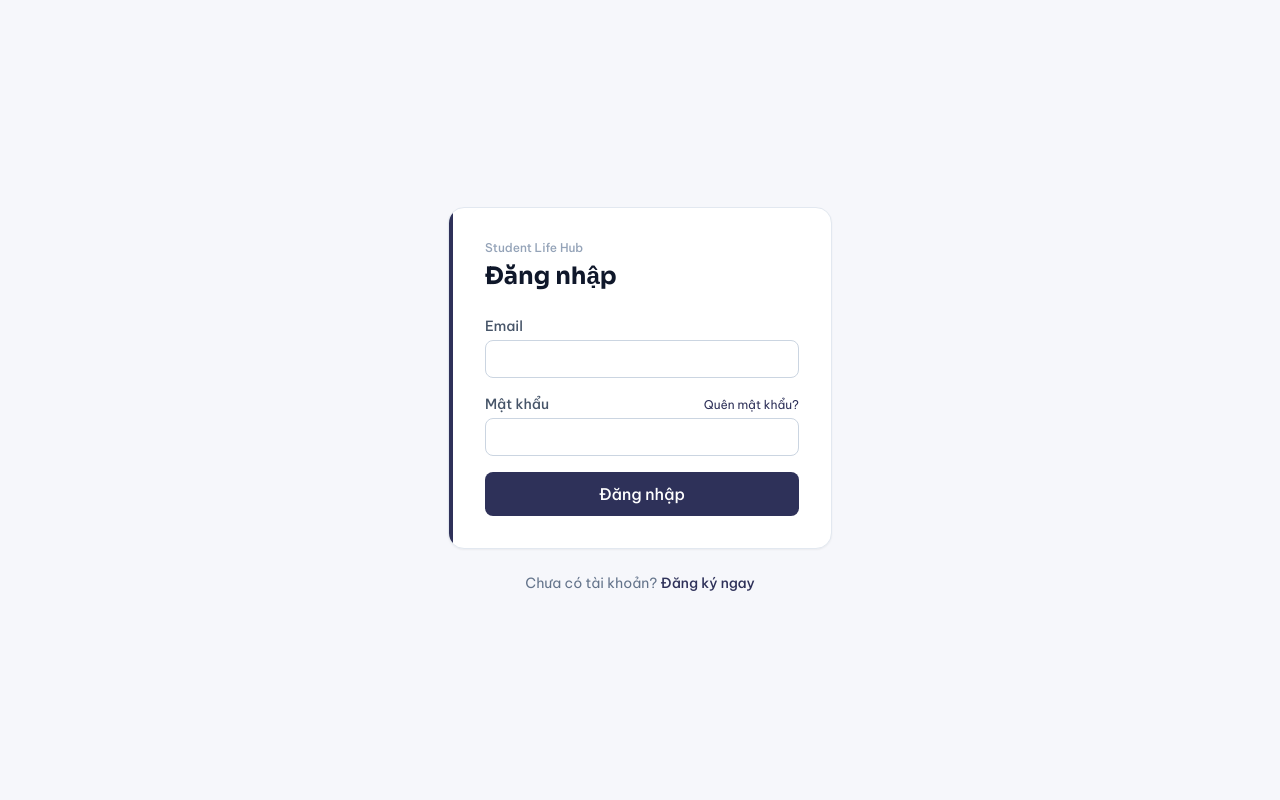
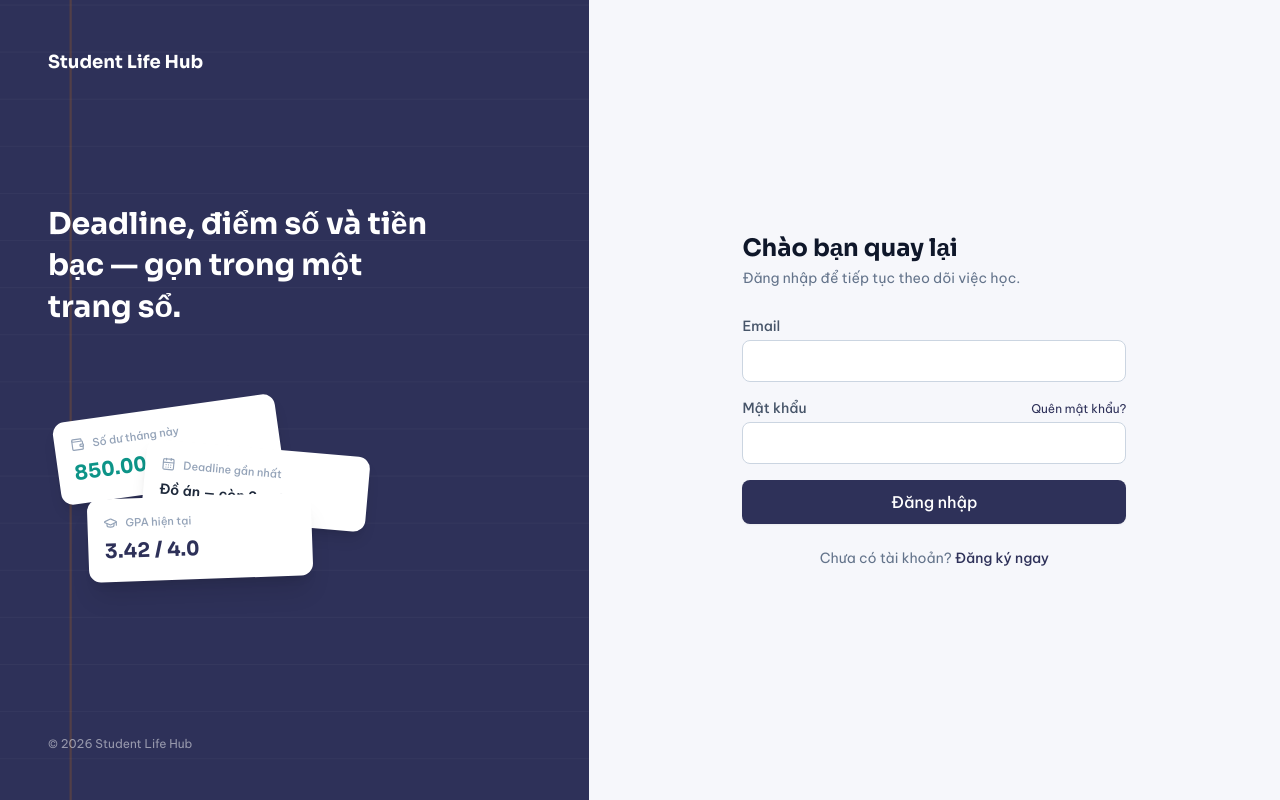
Before and after one commit to LNTienDat/student-life-hub, a React (Vite) app in the folder front/: page /login in a window 1280 px wide. Built offline with nearby package versions, Linux system fonts and the light colour scheme.

Commit message:
feat: Áp dụng trọn bộ giao diện đăng nhập mới từ login-redesign (Login.jsx, NotebookLines, AnimatedNumber)

```diff
--- /dev/null
+++ b/front/src/components/AnimatedNumber.jsx
@@ -0,0 +1,27 @@
+import { useEffect, useState } from 'react';
+import { useMotionValue, animate } from 'framer-motion';
+
+/**
+ * Đếm số chạy mượt khi giá trị thay đổi (GPA, deadline, số dư...).
+ * value: số cần hiển thị (number). format: hàm định dạng số hiện tại -> chuỗi hiển thị.
+ */
+function AnimatedNumber({ value, format = (v) => Math.round(v).toString(), duration = 0.9 }) {
+  const motionVal = useMotionValue(0);
+  const [hienThi, setHienThi] = useState(format(0));
+
+  useEffect(() => {
+    const diem = typeof value === 'number' && !Number.isNaN(value) ? value : 0;
+    const controls = animate(motionVal, diem, { duration, ease: 'easeOut' });
+    const huyLangNghe = motionVal.on('change', (v) => setHienThi(format(v)));
+    return () => {
+      controls.stop();
+      huyLangNghe();
+    };
+    // eslint-disable-next-line react-hooks/exhaustive-deps
+  }, [value]);
+
+  if (value === null || value === undefined) return '--';
+  return hienThi;
+}
+
+export default AnimatedNumber;
--- /dev/null
+++ b/front/src/components/NotebookLines.jsx
@@ -0,0 +1,25 @@
+/**
+ * Họa tiết "trang sổ tay" — dòng kẻ ngang mảnh + đường lề đỏ dọc, đúng ẩn dụ
+ * thiết kế xuyên suốt (planner/notebook). Dùng làm nền panel thương hiệu,
+ * không phải hoạ tiết trang trí ngẫu nhiên.
+ */
+function NotebookLines({ className = '' }) {
+  return (
+    <svg
+      className={className}
+      viewBox="0 0 400 600"
+      preserveAspectRatio="xMidYMid slice"
+      xmlns="http://www.w3.org/2000/svg"
+    >
+      <defs>
+        <pattern id="notebook-ruled" width="400" height="32" patternUnits="userSpaceOnUse">
+          <line x1="0" y1="32" x2="400" y2="32" stroke="rgba(255,255,255,0.08)" strokeWidth="1" />
+        </pattern>
+      </defs>
+      <rect width="400" height="600" fill="url(#notebook-ruled)" />
+      <line x1="48" y1="0" x2="48" y2="600" stroke="rgba(217,119,6,0.35)" strokeWidth="1.5" />
+    </svg>
+  );
+}
+
+export default NotebookLines;
--- a/front/src/pages/Login.jsx
+++ b/front/src/pages/Login.jsx
@@ -1,7 +1,19 @@
 import { useState } from 'react';
 import { useNavigate, Link } from 'react-router-dom';
+import { motion } from 'framer-motion';
+import { GraduationCap, CalendarDays, Wallet } from 'lucide-react';
 import api from '../services/api';
 import { useAuth } from '../context/AuthContext';
+import NotebookLines from '../components/NotebookLines';
+
+const bienTheField = {
+  an: { opacity: 0, y: 12 },
+  hien: (i) => ({
+    opacity: 1,
+    y: 0,
+    transition: { delay: 0.15 + i * 0.08, duration: 0.5, ease: 'easeOut' },
+  }),
+};
 
 function Login() {
   const [email, setEmail] = useState('');
@@ -29,37 +41,103 @@ function Login() {
   }
 
   return (
-    <div className="min-h-screen flex items-center justify-center bg-paper px-4">
+    <div className="min-h-screen flex bg-paper">
+      {/* Panel thương hiệu — ẩn trên mobile, họa tiết dòng kẻ sổ tay + 3 lá ghi chú xếp chồng */}
+      <div className="hidden lg:flex lg:w-[46%] relative bg-ink-600 overflow-hidden flex-col justify-between p-12">
+        <NotebookLines className="absolute inset-0 w-full h-full opacity-60" />
+
+        <div className="relative z-10">
+          <span className="font-display text-lg font-bold text-white">Student Life Hub</span>
+        </div>
+
+        <div className="relative z-10 my-auto py-16">
+          <motion.h1
+            initial={{ opacity: 0, y: 16 }}
+            animate={{ opacity: 1, y: 0 }}
+            transition={{ duration: 0.6, ease: 'easeOut' }}
+            className="font-display text-3xl font-bold text-white leading-snug max-w-sm"
+          >
+            Deadline, điểm số và tiền bạc — gọn trong một trang sổ.
+          </motion.h1>
+
+          {/* 3 lá ghi chú xếp chồng — hình minh họa gắn trực tiếp với 3 trụ cột của app */}
+          <div className="relative h-56 mt-14 max-w-xs">
+            <motion.div
+              initial={{ opacity: 0, y: 24, rotate: -10 }}
+              animate={{ opacity: 1, y: 0, rotate: -8 }}
+              transition={{ delay: 0.3, duration: 0.55, ease: 'easeOut' }}
+              className="absolute left-2 top-6 w-56 bg-white rounded-xl shadow-lg p-4"
+            >
+              <div className="flex items-center gap-2 text-slate-400 mb-1.5">
+                <Wallet className="w-3.5 h-3.5" />
+                <span className="text-[11px] font-medium">Số dư tháng này</span>
+              </div>
+              <p className="font-display text-xl font-bold text-teal-600">850.000 đ</p>
+            </motion.div>
+
+            <motion.div
+              initial={{ opacity: 0, y: 24, rotate: 8 }}
+              animate={{ opacity: 1, y: 0, rotate: 5 }}
+              transition={{ delay: 0.42, duration: 0.55, ease: 'easeOut' }}
+              className="absolute left-24 top-16 w-56 bg-white rounded-xl shadow-lg p-4"
+            >
+              <div className="flex items-center gap-2 text-slate-400 mb-1.5">
+                <CalendarDays className="w-3.5 h-3.5" />
+                <span className="text-[11px] font-medium">Deadline gần nhất</span>
+              </div>
+              <p className="text-sm font-semibold text-slate-800">Đồ án — còn 2 ngày</p>
+            </motion.div>
+
+            <motion.div
+              initial={{ opacity: 0, y: 24, rotate: -3 }}
+              animate={{ opacity: 1, y: 0, rotate: -2 }}
+              transition={{ delay: 0.54, duration: 0.55, ease: 'easeOut' }}
+              className="absolute left-10 top-28 w-56 bg-white rounded-xl shadow-xl p-4"
+            >
+              <div className="flex items-center gap-2 text-slate-400 mb-1.5">
+                <GraduationCap className="w-3.5 h-3.5" />
+                <span className="text-[11px] font-medium">GPA hiện tại</span>
+              </div>
+              <p className="font-display text-xl font-bold text-ink-600">3.42 / 4.0</p>
+            </motion.div>
+          </div>
+        </div>
+
+        <p className="relative z-10 text-xs text-white/50">© 2026 Student Life Hub</p>
+      </div>
+
+      {/* Form đăng nhập */}
+      <div className="flex-1 flex items-center justify-center px-6 py-12">
         <div className="w-full max-w-sm">
-        <div className="relative bg-white rounded-2xl shadow-sm border border-slate-200 overflow-hidden">
-          {/* Thanh gáy — điểm nhấn xuyên suốt hệ thống thiết kế, gợi mép trang sổ tay */}
-          <div className="absolute left-0 top-0 bottom-0 w-1 bg-ink-600" />
-
-          <div className="p-8 pl-9">
-            <p className="text-xs font-medium text-slate-400 mb-1">Student Life Hub</p>
-            <h1 className="font-display text-2xl font-bold text-slate-900 mb-6">
-              Đăng nhập
-            </h1>
+          <motion.div initial="an" animate="hien" custom={0} variants={bienTheField}>
+            <p className="lg:hidden text-sm text-slate-400 mb-1">Student Life Hub</p>
+            <h1 className="font-display text-2xl font-bold text-slate-900 mb-1">Chào bạn quay lại</h1>
+            <p className="text-sm text-slate-500 mb-7">Đăng nhập để tiếp tục theo dõi việc học.</p>
+          </motion.div>
 
           {loi && (
-              <div className="bg-rose-50 border border-rose-200 text-rose-700 px-3 py-2 rounded-lg mb-4 text-sm">
+            <motion.div
+              initial={{ opacity: 0, height: 0 }}
+              animate={{ opacity: 1, height: 'auto' }}
+              className="bg-rose-50 border border-rose-200 text-rose-700 px-3 py-2 rounded-lg mb-4 text-sm overflow-hidden"
+            >
               {loi}
-              </div>
+            </motion.div>
           )}
 
           <form onSubmit={xuLySubmit} className="space-y-4">
-              <div>
+            <motion.div custom={1} initial="an" animate="hien" variants={bienTheField}>
               <label className="block text-sm font-medium text-slate-600 mb-1">Email</label>
               <input
                 type="email"
                 value={email}
                 onChange={(e) => setEmail(e.target.value)}
-                  className="w-full border border-slate-300 rounded-lg px-3 py-2 text-sm focus:outline-none focus:ring-2 focus:ring-ink-500/40 focus:border-ink-500 transition"
+                className="w-full border border-slate-300 rounded-lg px-3 py-2.5 text-sm focus:outline-none focus:ring-2 focus:ring-ink-500/40 focus:border-ink-500 transition"
                 required
               />
-              </div>
+            </motion.div>
 
-              <div>
+            <motion.div custom={2} initial="an" animate="hien" variants={bienTheField}>
               <div className="flex items-baseline justify-between mb-1">
                 <label className="block text-sm font-medium text-slate-600">Mật khẩu</label>
                 <Link to="/quen-mat-khau" className="text-xs text-ink-600 hover:text-ink-700">
@@ -70,28 +148,36 @@ function Login() {
                 type="password"
                 value={matKhau}
                 onChange={(e) => setMatKhau(e.target.value)}
-                  className="w-full border border-slate-300 rounded-lg px-3 py-2 text-sm focus:outline-none focus:ring-2 focus:ring-ink-500/40 focus:border-ink-500 transition"
+                className="w-full border border-slate-300 rounded-lg px-3 py-2.5 text-sm focus:outline-none focus:ring-2 focus:ring-ink-500/40 focus:border-ink-500 transition"
                 required
               />
-              </div>
+            </motion.div>
 
-              <button
+            <motion.div custom={3} initial="an" animate="hien" variants={bienTheField}>
+              <motion.button
+                whileTap={{ scale: 0.98 }}
                 type="submit"
                 disabled={dangTai}
-                className="w-full bg-ink-600 text-white font-medium py-2.5 rounded-lg hover:bg-ink-700 disabled:bg-slate-300 disabled:cursor-not-allowed transition-colors"
+                className="w-full bg-ink-600 text-white font-medium py-2.5 rounded-lg hover:bg-ink-700 disabled:bg-slate-300 disabled:cursor-not-allowed transition-colors shadow-sm"
               >
                 {dangTai ? 'Đang xử lý...' : 'Đăng nhập'}
-              </button>
+              </motion.button>
+            </motion.div>
           </form>
-          </div>
-        </div>
 
-        <p className="text-center text-sm text-slate-500 mt-6">
+          <motion.p
+            custom={4}
+            initial="an"
+            animate="hien"
+            variants={bienTheField}
+            className="text-center text-sm text-slate-500 mt-6"
+          >
             Chưa có tài khoản?{' '}
             <Link to="/register" className="text-ink-600 hover:text-ink-700 font-medium">
               Đăng ký ngay
             </Link>
-        </p>
+          </motion.p>
+        </div>
       </div>
     </div>
   );
--- a/front/src/pages/TaiChinh.jsx
+++ b/front/src/pages/TaiChinh.jsx
@@ -67,8 +67,8 @@ function TaiChinh() {
           api.get('/finance/xu-huong')
         ]);
         setThongKe(resTK.data);
-        setNganSachs(resNS.data.nganSachs);
-        setXuHuong(resXH.data.xuHuong);
+        setNganSachs(resNS.data.ketQua || []);
+        setXuHuong(resXH.data.xuHuong || []);
       } catch (error) {
         console.error(error);
       } finally {
```
Lines whose indentation alone changed are shown as unchanged.
